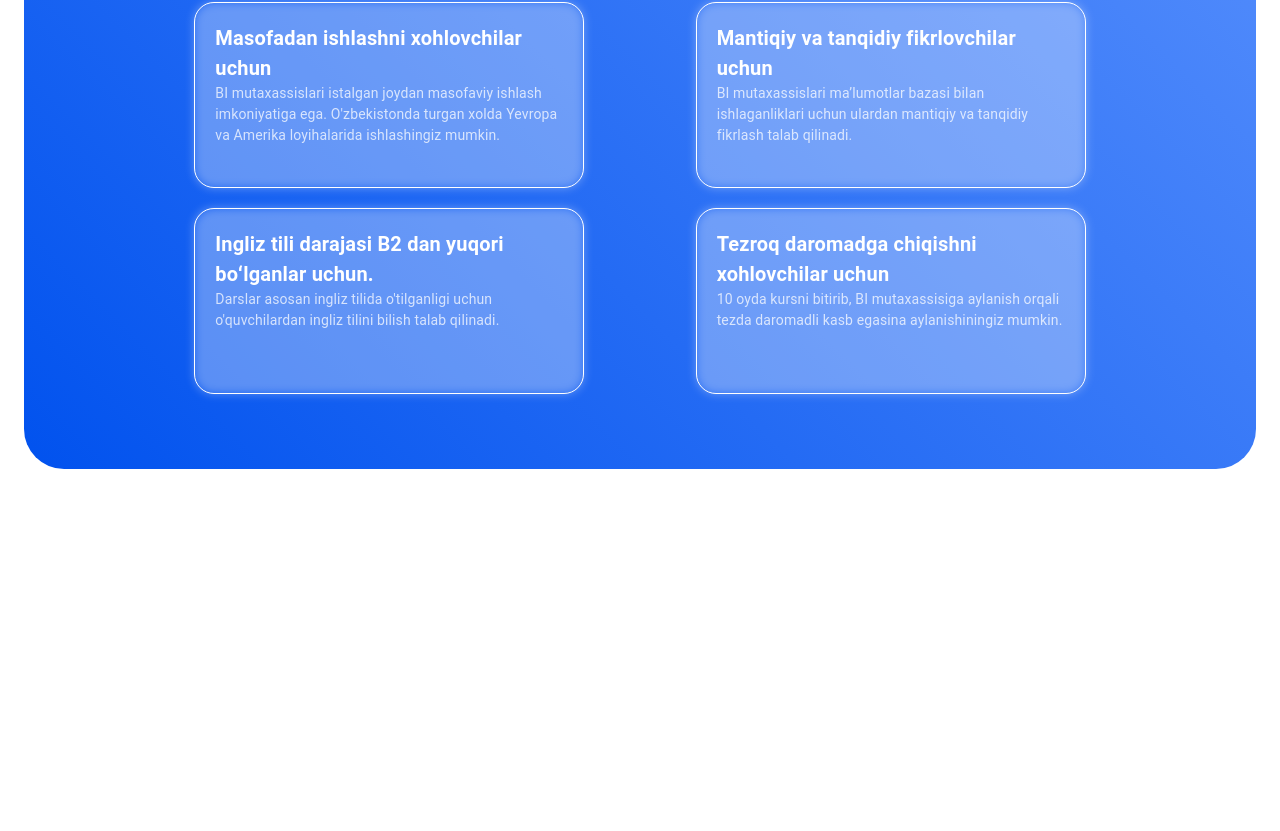
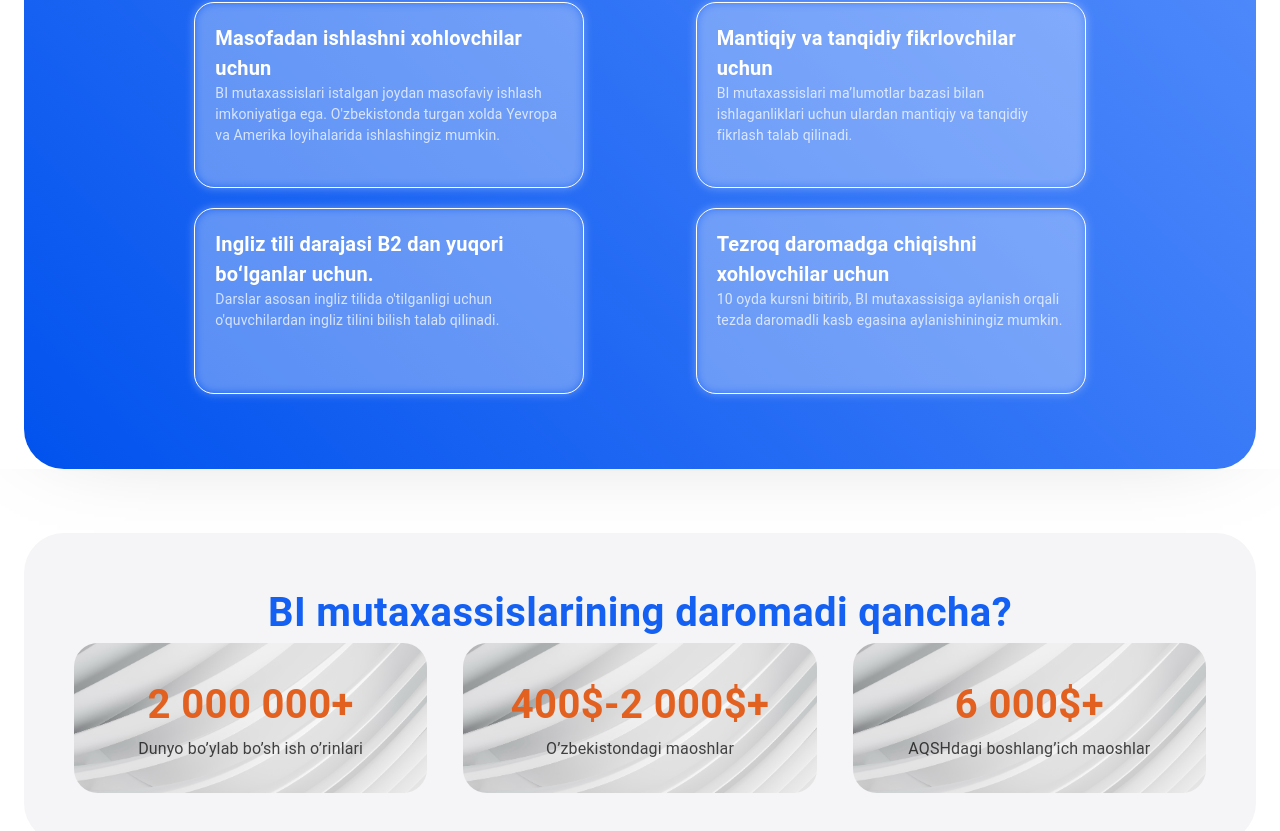
Before and after one commit to Murod1303/MAAB, a React (Vite) app: page / in a window 1280 px wide. Shown: the part 1686-2517 px from the top of the page. Before the commit the page ends 2155 px from the top, so only its background shows below. Built offline with nearby package versions, Linux system fonts and the light colour scheme.

Commit message:
add statistic section

```diff
--- a/src/components/grandSection/Grands.jsx
+++ b/src/components/grandSection/Grands.jsx
@@ -3,6 +3,7 @@ import styled from "styled-components";
 
 const BoxCardBG = styled(Box)`
   background-image: url(./bgCard.jpg);
+  background-attachment: fixed;
   background-size: cover;
 `;
 const Grands = () => {
--- a/src/components/statis/Statist.jsx
+++ b/src/components/statis/Statist.jsx
@@ -1,5 +1,130 @@
+import { Box, Container, Stack, Typography } from "@mui/material";
+
 const Statist = () => {
-  return <div></div>;
+  return (
+    <Box component={"section"} marginBottom={"50px"}>
+      <Container
+        maxWidth="1680px"
+        sx={{ width: "100%", marginX: "auto", padding: "0 16px" }}
+      >
+        <Stack
+          padding={"50px"}
+          display={"flex"}
+          alignItems={"center"}
+          justifyContent={"center"}
+          sx={{ backgroundColor: "#F5F5F7", borderRadius: "40px" }}
+        >
+          <Typography
+            component={"h4"}
+            fontSize={"40px"}
+            fontWeight={700}
+            color={"#1460F2"}
+          >
+            BI mutaxassislarining daromadi qancha?
+          </Typography>
+          <Box
+            component={"ul"}
+            width={"100%"}
+            display={"flex"}
+            alignItems={"center"}
+            justifyContent={"space-evenly"}
+            gap={"36px"}
+          >
+            <Box
+              component={"li"}
+              maxWidth={"500px"}
+              width={"100%"}
+              padding={"32px"}
+              sx={{
+                backgroundImage: "url(./bgCard.jpg)",
+                backgroundSize: "cover",
+                backgroundAttachment: "fixed",
+                backgroundRepeat: "no-repeat",
+              }}
+              display={"flex"}
+              alignItems={"center"}
+              justifyContent={"center"}
+              flexDirection={"column"}
+              borderRadius={"24px"}
+            >
+              <Typography
+                component={"strong"}
+                fontSize={"40px"}
+                color={"#E26020"}
+                fontWeight={600}
+                marginBottom={"2px"}
+              >
+                2 000 000+
+              </Typography>
+              <Typography component={"p"} fontSize={"16px"} color={"#000000b7"}>
+                Dunyo bo’ylab bo’sh ish o’rinlari
+              </Typography>
+            </Box>
+            <Box
+              component={"li"}
+              maxWidth={"500px"}
+              width={"100%"}
+              padding={"32px"}
+              sx={{
+                backgroundImage: "url(./bgCard.jpg)",
+                backgroundSize: "cover",
+                backgroundAttachment: "fixed",
+                backgroundRepeat: "no-repeat",
+              }}
+              display={"flex"}
+              alignItems={"center"}
+              justifyContent={"center"}
+              flexDirection={"column"}
+              borderRadius={"24px"}
+            >
+              <Typography
+                component={"strong"}
+                fontSize={"40px"}
+                color={"#E26020"}
+                fontWeight={600}
+                marginBottom={"2px"}
+              >
+                400$-2 000$+
+              </Typography>
+              <Typography component={"p"} fontSize={"16px"} color={"#000000b7"}>
+                O’zbekistondagi maoshlar
+              </Typography>
+            </Box>
+            <Box
+              component={"li"}
+              maxWidth={"500px"}
+              width={"100%"}
+              padding={"32px"}
+              sx={{
+                backgroundImage: "url(./bgCard.jpg)",
+                backgroundSize: "cover",
+                backgroundAttachment: "fixed",
+                backgroundRepeat: "no-repeat",
+              }}
+              display={"flex"}
+              alignItems={"center"}
+              justifyContent={"center"}
+              flexDirection={"column"}
+              borderRadius={"24px"}
+            >
+              <Typography
+                component={"strong"}
+                fontSize={"40px"}
+                color={"#E26020"}
+                fontWeight={600}
+                marginBottom={"2px"}
+              >
+                6 000$+
+              </Typography>
+              <Typography component={"p"} fontSize={"16px"} color={"#000000b7"}>
+                AQSHdagi boshlang’ich maoshlar
+              </Typography>
+            </Box>
+          </Box>
+        </Stack>
+      </Container>
+    </Box>
+  );
 };
 
 export default Statist;
--- a/src/pages/Home.jsx
+++ b/src/pages/Home.jsx
@@ -2,6 +2,7 @@ import { Box } from "@mui/material";
 import Hero from "../components/heroSection/Hero";
 import Grands from "../components/grandSection/Grands";
 import Referens from "../components/referesesSection/Referens";
+import Statist from "../components/statis/Statist";
 
 const Home = () => {
   return (
@@ -9,6 +10,7 @@ const Home = () => {
       <Hero />
       <Grands />
       <Referens />
+      <Statist />
     </Box>
   );
 };
```
Also changed, not shown: src/components/statis/statist.styled.jsx (deleted).
